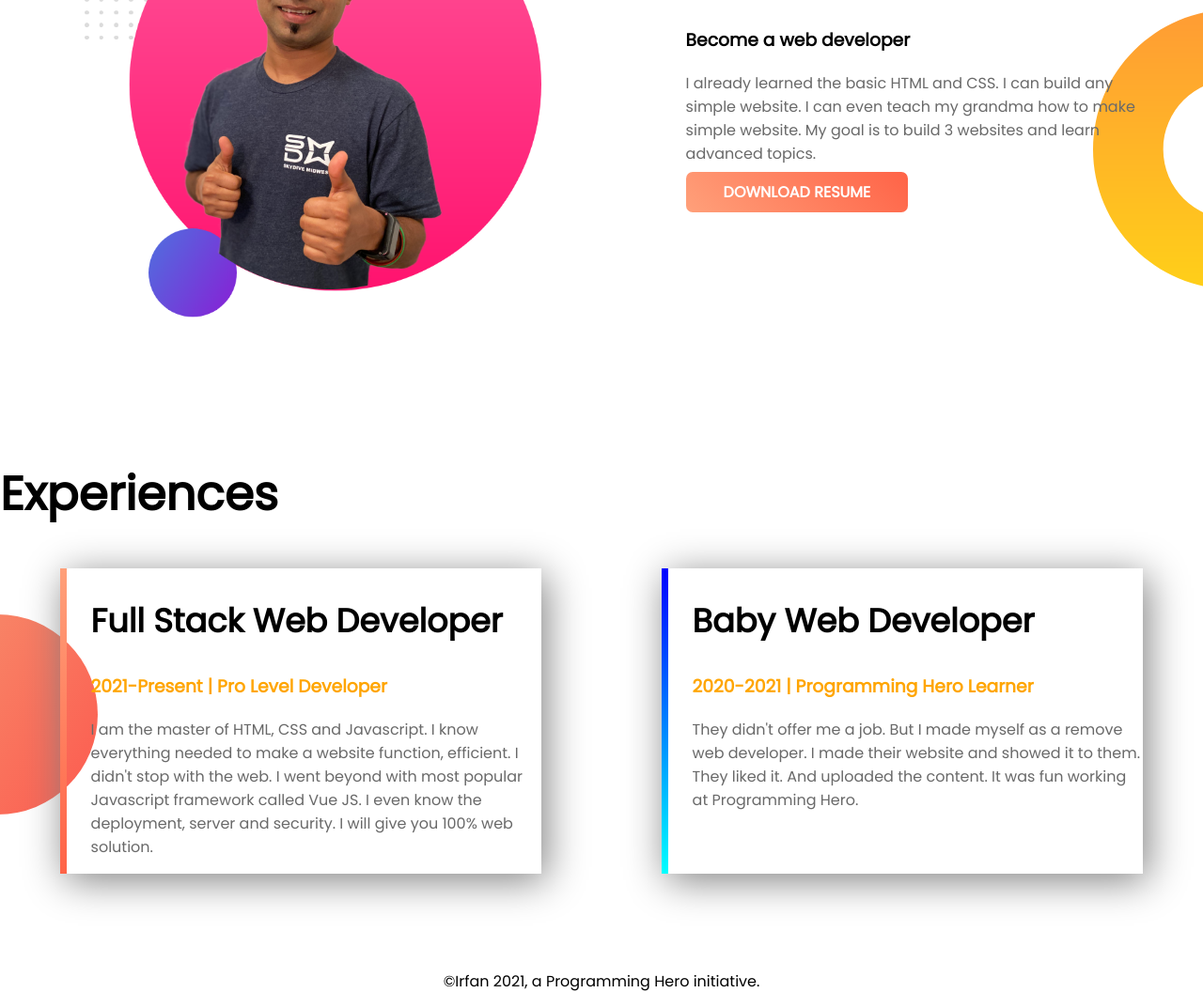
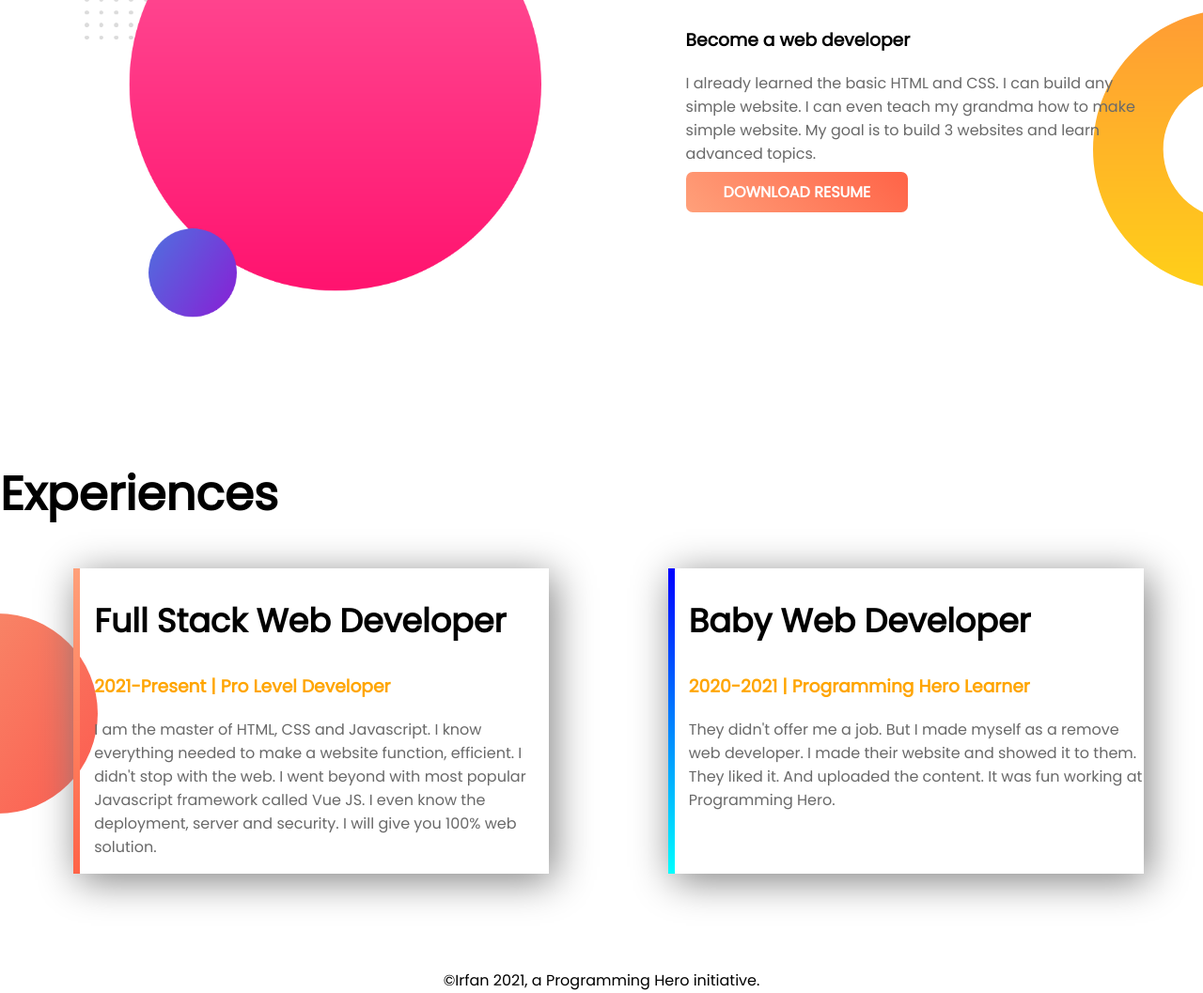
Before and after one commit to mdirfan07/practice-portfolio2, a plain HTML site: page index.html in a window 1280 px wide. Shown: the part 722-1779 px from the top of the page at 94% size. Drawn offline with Linux system fonts and the light colour scheme.

Commit message:
resolved

```diff
--- a/index.html
+++ b/index.html
@@ -20,12 +20,12 @@
             <a class="button" href="#">HIRE ME</a>
         </div>
         <div class="half-width">
-            <img src="images/jhankar.png" alt="">
+            <img src="images/my-bg.png" alt="">
         </div>
     </section>
     <section class="flex-item dream-bg">
         <div class="half-width">
-            <img src="images/jhankar2.png" alt="">
+            <img src="images/my-bg2.png" alt="">
         </div>
         <div class="half-width">
             <h1>Dream Big</h1>
--- a/style.css
+++ b/style.css
@@ -48,6 +48,9 @@ h2{
     background-repeat: no-repeat;
     background-position: left;
 }
+.experence div{
+    padding-left: 15px;
+}
 #full-stack{
     box-shadow: 5px 7px 40px gray;
     width: 80%;
```
